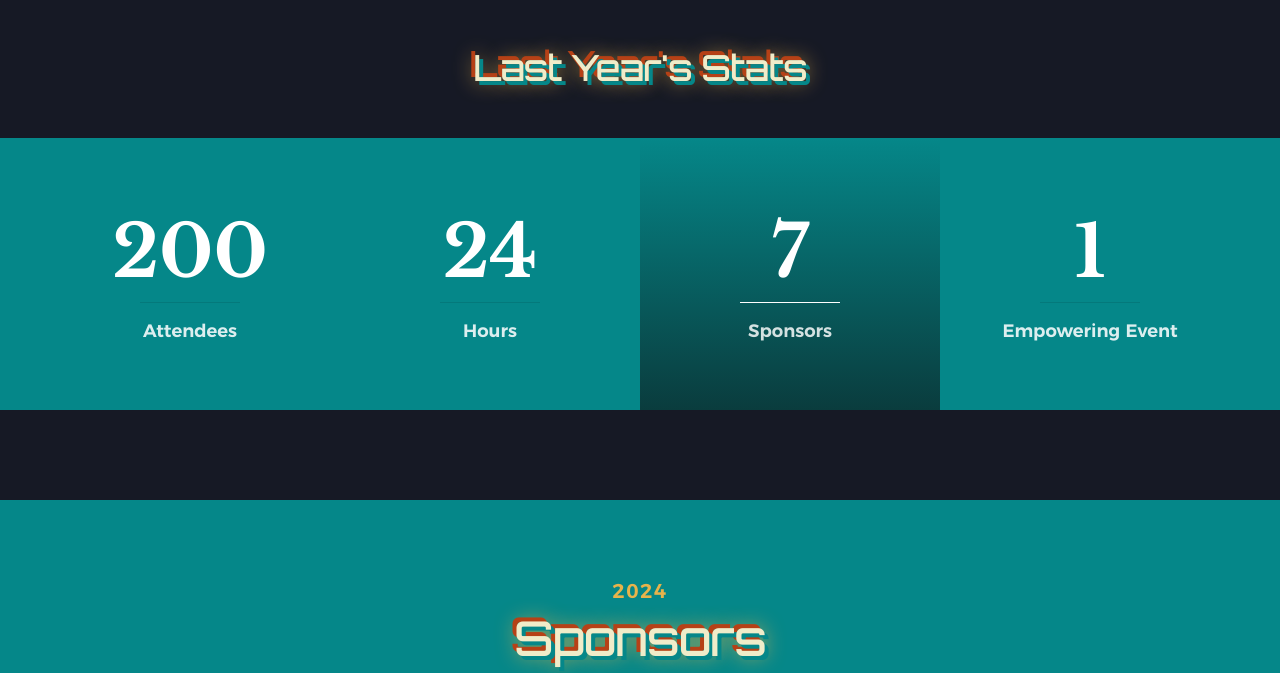
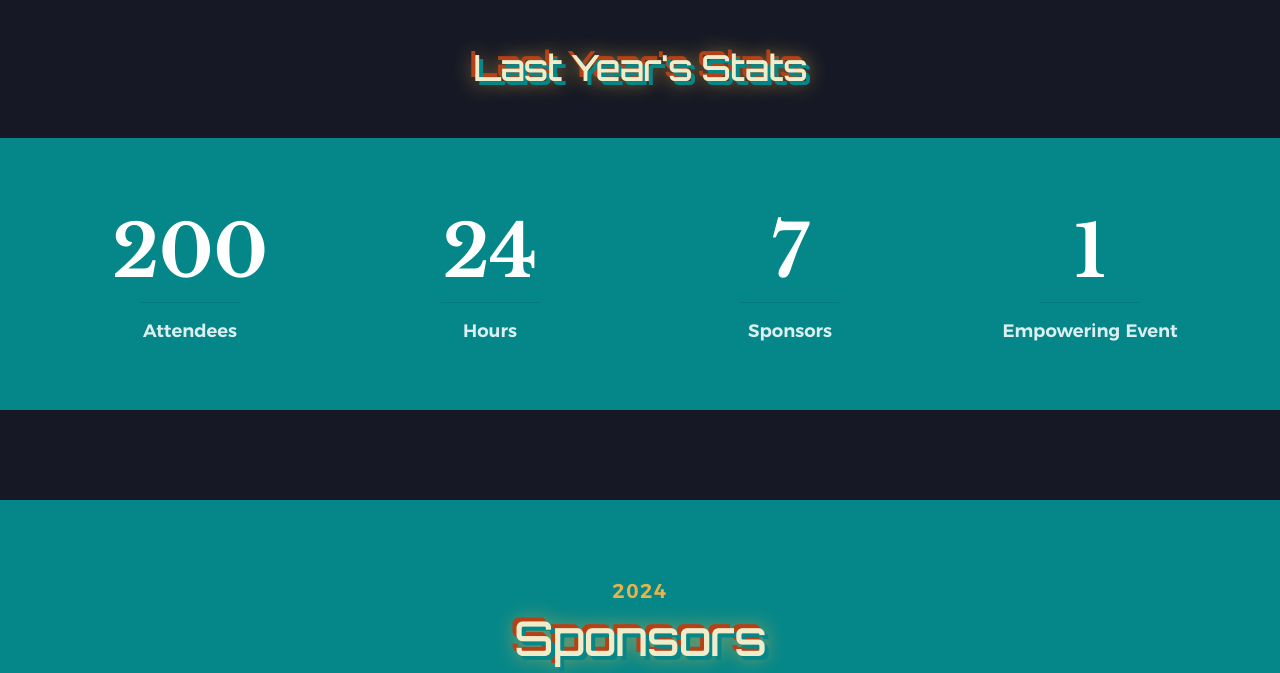
Before and after one commit to NJIT-Women-In-Computing-Society/njit-women-in-computing-society.github.io, a plain HTML site: page index.html in a window 1280 px wide. Shown: the part 1920-2593 px from the top of the page. Drawn offline with Linux system fonts and the light colour scheme; animation ran at ten frames a second; a web font is replaced by a local one.

Commit message:
update stats

```diff
--- a/index.html
+++ b/index.html
@@ -114,7 +114,7 @@
                 </div>
                 <h4>Hours</h4>
             </div>
-            <div class="col-block stats__col stats__col--highlight">
+            <div class="col-block stats__col">
 
                 <div class="stats__count">
                     7
```
